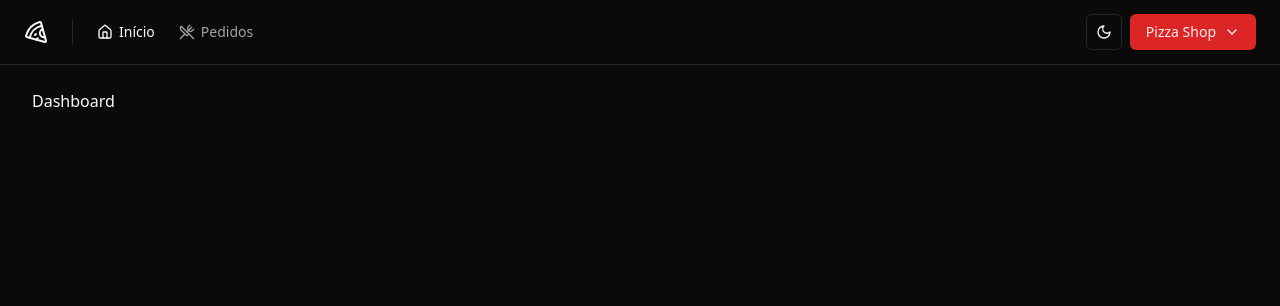
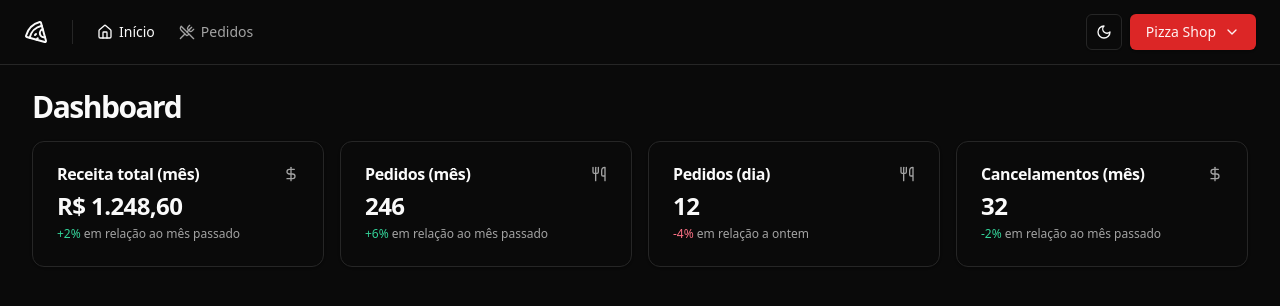
Before and after one commit to lucascc19/pizzashop-web, a React (Vite) app: page / in a window 1280 px wide. Shown: the top 306 px of the page. Built offline with nearby package versions, Linux system fonts and the light colour scheme.

Commit message:
adiciona tela de dashboard

```diff
--- /dev/null
+++ b/src/components/ui/card.tsx
@@ -0,0 +1,76 @@
+import * as React from "react"
+
+import { cn } from "@/lib/utils"
+
+const Card = React.forwardRef<
+  HTMLDivElement,
+  React.HTMLAttributes<HTMLDivElement>
+>(({ className, ...props }, ref) => (
+  <div
+    ref={ref}
+    className={cn(
+      "rounded-xl border bg-card text-card-foreground shadow",
+      className
+    )}
+    {...props}
+  />
+))
+Card.displayName = "Card"
+
+const CardHeader = React.forwardRef<
+  HTMLDivElement,
+  React.HTMLAttributes<HTMLDivElement>
+>(({ className, ...props }, ref) => (
+  <div
+    ref={ref}
+    className={cn("flex flex-col space-y-1.5 p-6", className)}
+    {...props}
+  />
+))
+CardHeader.displayName = "CardHeader"
+
+const CardTitle = React.forwardRef<
+  HTMLParagraphElement,
+  React.HTMLAttributes<HTMLHeadingElement>
+>(({ className, ...props }, ref) => (
+  <h3
+    ref={ref}
+    className={cn("font-semibold leading-none tracking-tight", className)}
+    {...props}
+  />
+))
+CardTitle.displayName = "CardTitle"
+
+const CardDescription = React.forwardRef<
+  HTMLParagraphElement,
+  React.HTMLAttributes<HTMLParagraphElement>
+>(({ className, ...props }, ref) => (
+  <p
+    ref={ref}
+    className={cn("text-sm text-muted-foreground", className)}
+    {...props}
+  />
+))
+CardDescription.displayName = "CardDescription"
+
+const CardContent = React.forwardRef<
+  HTMLDivElement,
+  React.HTMLAttributes<HTMLDivElement>
+>(({ className, ...props }, ref) => (
+  <div ref={ref} className={cn("p-6 pt-0", className)} {...props} />
+))
+CardContent.displayName = "CardContent"
+
+const CardFooter = React.forwardRef<
+  HTMLDivElement,
+  React.HTMLAttributes<HTMLDivElement>
+>(({ className, ...props }, ref) => (
+  <div
+    ref={ref}
+    className={cn("flex items-center p-6 pt-0", className)}
+    {...props}
+  />
+))
+CardFooter.displayName = "CardFooter"
+
+export { Card, CardHeader, CardFooter, CardTitle, CardDescription, CardContent }
--- a/src/pages/app/dashboard.tsx
+++ /dev/null
@@ -1,10 +0,0 @@
-import { Helmet } from "react-helmet-async";
-
-export const Dashboard = () => {
-  return (
-    <>
-      <Helmet title="Dashboard" />
-      <h1>Dashboard</h1>
-    </>
-  );
-};
--- /dev/null
+++ b/src/pages/app/dashboard/dashboard.tsx
@@ -0,0 +1,23 @@
+import { Helmet } from "react-helmet-async";
+import { MonthRevenueCard } from "./month-revenue-card";
+import { MonthOrdersAmountCard } from "./month-orders-amount-card";
+import { DayOrdersAmountCard } from "./day-orders-amount-card";
+import { MonthCanceledOrdersAmountCard } from "./month-canceled-orders-amount-card";
+
+export const Dashboard = () => {
+  return (
+    <>
+      <Helmet title="Dashboard" />
+      <div className="flex flex-col gap-4">
+        <h1 className="text-3xl font-bold tracking-tighter">Dashboard</h1>
+
+        <div className="grid grid-cols-4 gap-4">
+          <MonthRevenueCard />
+          <MonthOrdersAmountCard />
+          <DayOrdersAmountCard />
+          <MonthCanceledOrdersAmountCard />
+        </div>
+      </div>
+    </>
+  );
+};
--- /dev/null
+++ b/src/pages/app/dashboard/day-orders-amount-card.tsx
@@ -0,0 +1,20 @@
+import { Card, CardContent, CardHeader, CardTitle } from "@/components/ui/card";
+import { Utensils } from "lucide-react";
+
+export const DayOrdersAmountCard = () => {
+  return (
+    <Card>
+      <CardHeader className="flex-row items-center justify-between space-y-0 pb-2">
+        <CardTitle className="flex-base font-semibold">Pedidos (dia)</CardTitle>
+        <Utensils className="h-4 w-4 text-muted-foreground" />
+      </CardHeader>
+      <CardContent className="space-y-1">
+        <span className="text-2xl font-bold tracking-tight">12</span>
+        <p className="text-xs text-muted-foreground">
+          <span className="text-rose-500 dark:text-rose-400">-4%</span> em
+          relação a ontem
+        </p>
+      </CardContent>
+    </Card>
+  );
+};
--- /dev/null
+++ b/src/pages/app/dashboard/month-canceled-orders-amount-card.tsx
@@ -0,0 +1,22 @@
+import { Card, CardContent, CardHeader, CardTitle } from "@/components/ui/card";
+import { DollarSign } from "lucide-react";
+
+export const MonthCanceledOrdersAmountCard = () => {
+  return (
+    <Card>
+      <CardHeader className="flex-row items-center justify-between space-y-0 pb-2">
+        <CardTitle className="flex-base font-semibold">
+          Cancelamentos (mês)
+        </CardTitle>
+        <DollarSign className="h-4 w-4 text-muted-foreground" />
+      </CardHeader>
+      <CardContent className="space-y-1">
+        <span className="text-2xl font-bold tracking-tight">32</span>
+        <p className="text-xs text-muted-foreground">
+          <span className="text-emerald-500 dark:text-emerald-400">-2%</span> em
+          relação ao mês passado
+        </p>
+      </CardContent>
+    </Card>
+  );
+};
--- /dev/null
+++ b/src/pages/app/dashboard/month-orders-amount-card.tsx
@@ -0,0 +1,20 @@
+import { Card, CardContent, CardHeader, CardTitle } from "@/components/ui/card";
+import { Utensils } from "lucide-react";
+
+export const MonthOrdersAmountCard = () => {
+  return (
+    <Card>
+      <CardHeader className="flex-row items-center justify-between space-y-0 pb-2">
+        <CardTitle className="flex-base font-semibold">Pedidos (mês)</CardTitle>
+        <Utensils className="h-4 w-4 text-muted-foreground" />
+      </CardHeader>
+      <CardContent className="space-y-1">
+        <span className="text-2xl font-bold tracking-tight">246</span>
+        <p className="text-xs text-muted-foreground">
+          <span className="text-emerald-500 dark:text-emerald-400">+6%</span> em
+          relação ao mês passado
+        </p>
+      </CardContent>
+    </Card>
+  );
+};
--- /dev/null
+++ b/src/pages/app/dashboard/month-revenue-card.tsx
@@ -0,0 +1,22 @@
+import { Card, CardContent, CardHeader, CardTitle } from "@/components/ui/card";
+import { DollarSign } from "lucide-react";
+
+export const MonthRevenueCard = () => {
+  return (
+    <Card>
+      <CardHeader className="flex-row items-center justify-between space-y-0 pb-2">
+        <CardTitle className="flex-base font-semibold">
+          Receita total (mês)
+        </CardTitle>
+        <DollarSign className="h-4 w-4 text-muted-foreground" />
+      </CardHeader>
+      <CardContent className="space-y-1">
+        <span className="text-2xl font-bold tracking-tight">R$ 1.248,60</span>
+        <p className="text-xs text-muted-foreground">
+          <span className="text-emerald-500 dark:text-emerald-400">+2%</span> em
+          relação ao mês passado
+        </p>
+      </CardContent>
+    </Card>
+  );
+};
--- a/src/routes.tsx
+++ b/src/routes.tsx
@@ -1,10 +1,10 @@
 import { createBrowserRouter } from "react-router-dom";
 import { AppLayout } from "./pages/_layouts/app";
 import { AuthLayout } from "./pages/_layouts/auth";
-import { Dashboard } from "./pages/app/dashboard";
+import { Dashboard } from "./pages/app/dashboard/dashboard";
+import { Orders } from "./pages/app/orders/orders";
 import { SignIn } from "./pages/auth/sign-in";
 import { SignUp } from "./pages/auth/sign-up";
-import { Orders } from "./pages/app/orders/orders";
 
 export const router = createBrowserRouter([
   {
```
